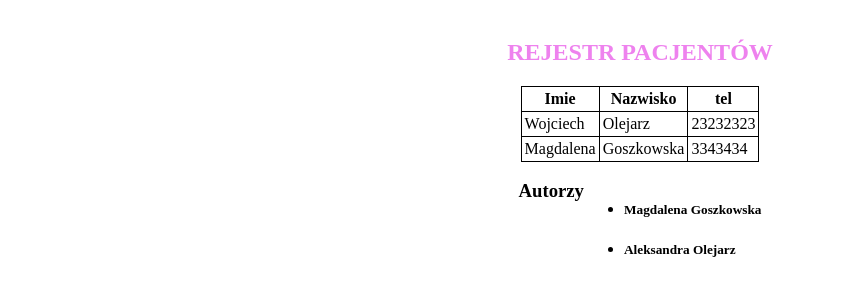
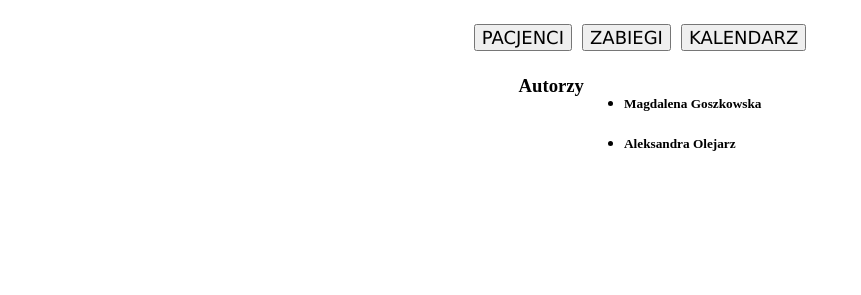
Before and after one commit to aolejarz-57990/Aplikacja-wielowarstwowa, a plain HTML site: page index.html in a window 1280 px wide. Shown: the part 61-356 px from the top of the page, without its empty margins (0-861 px from the left). Drawn offline with Linux system fonts and the light colour scheme.

Commit message:
Dodano id dla button

```diff
--- a/index.html
+++ b/index.html
@@ -40,14 +40,15 @@
       <h1 class="">Aplikacja wielowarstwowa</h1>
     </header>
     <main>
-      <section id="menu_glowne" hidden>
+      <section id="menu_glowne">
         <div class="buttons">
-          <button type="button">PACJENCI</button>
-          <button type="button">ZABIEGI</button>
-          <button type="button">KALENDARZ</button>
+          <button id="btn_pacjenci" type="button">PACJENCI</button>
+          <button id="btn_zabiegi" type="button">ZABIEGI</button>
+          <button id="btn_kalendarz" type="button">KALENDARZ</button>
         </div>
       </section>
-      <section class="srodek" id="pacjenci">
+      <section  id="pacjenci" hidden>
+        <div class="srodek">
         <h2 class="wysrodkuj" style="color: violet;">REJESTR PACJENTÓW</h2>
         <table>
           <tr>
```
